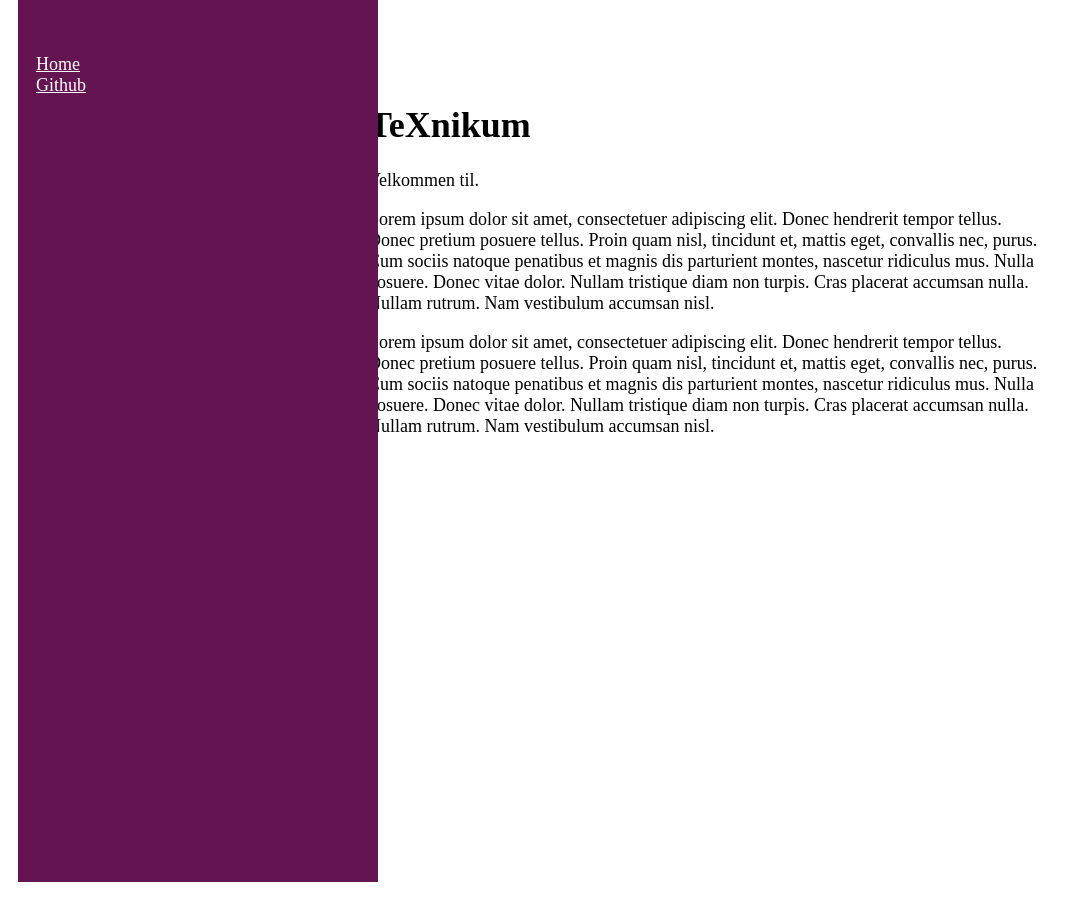
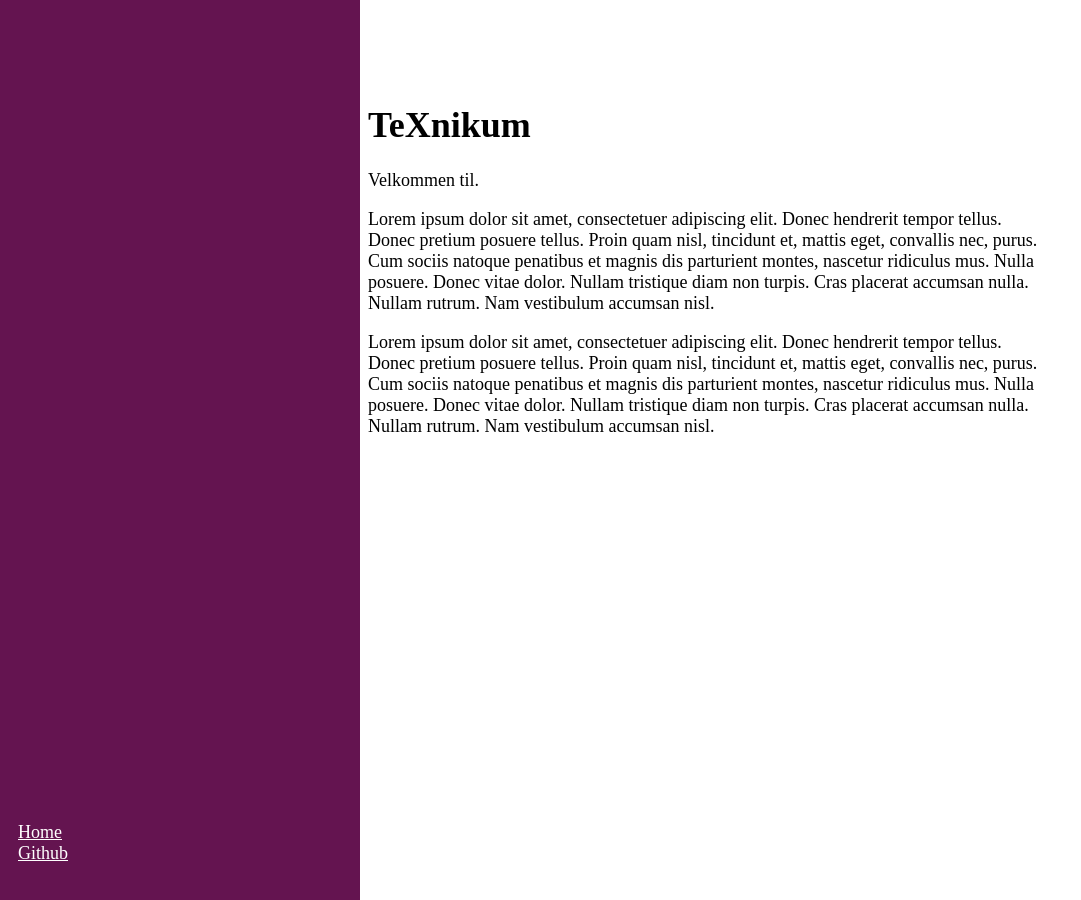
Before and after one commit to TeXnikum/TeXnikum.github.io, a Jekyll site: the page built from hello.md, in a window 1280 px wide. Shown: the whole page, without its empty margins (0-1081 px from the left). Built offline with Jekyll 4.4.1, drawn with Linux system fonts in a browser that asks for light colours.

```diff
--- a/_includes/sidebar.html
+++ b/_includes/sidebar.html
@@ -1,4 +1,5 @@
 <div class="sidebar">
+  <div class="sidebar-content">
     {{ page.title }}
     <ul class="sidebar-nav">
       <li class="sidebar-nav-item {% if page.title == "texnikum.dk/hello" %}active{% endif %}">
@@ -11,3 +12,4 @@
 
     </ul>
   </div>
+</div>
--- a/public/style.css
+++ b/public/style.css
@@ -43,7 +43,7 @@
     font-wheight: bold;
 }
 
-.sidebar {
+.sidebar-content {
     position: absolute;
     right: 1rem;
     bottom: 1rem;
```
Lines whose indentation alone changed are shown as unchanged.
